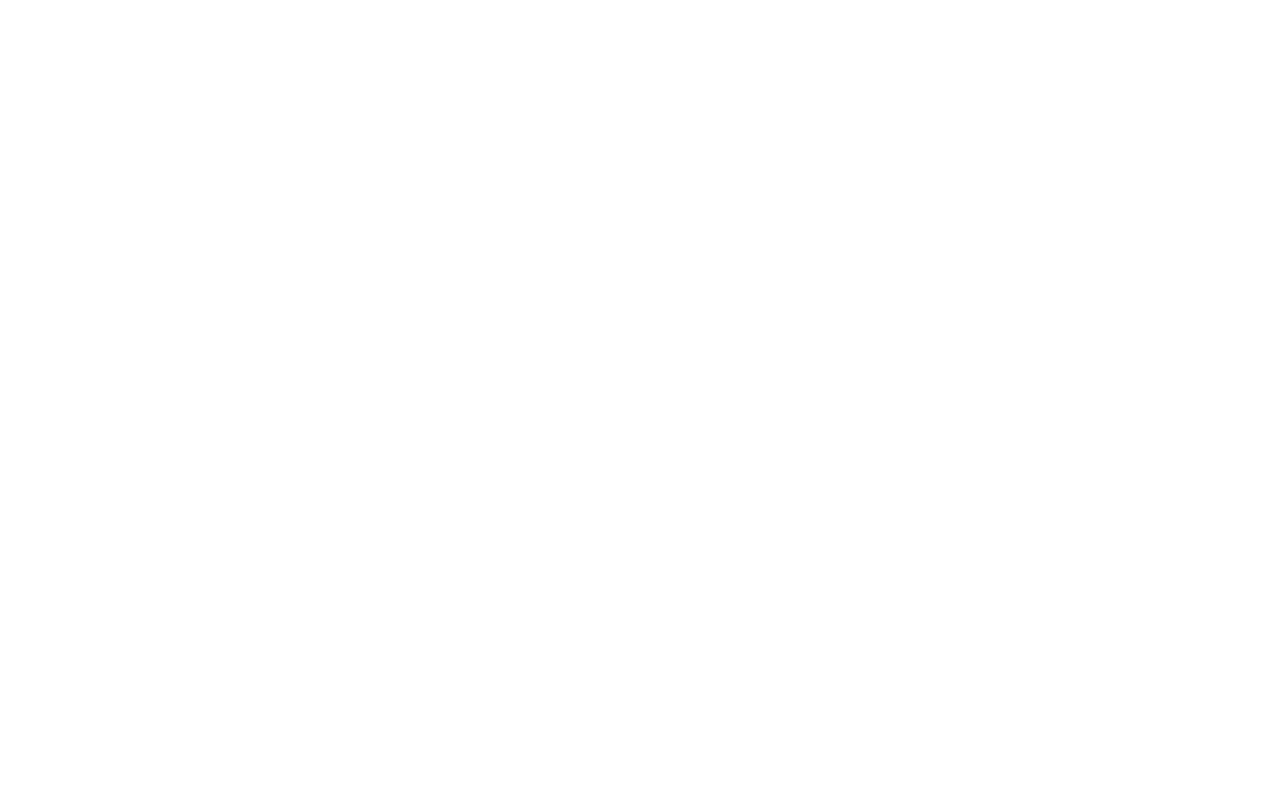
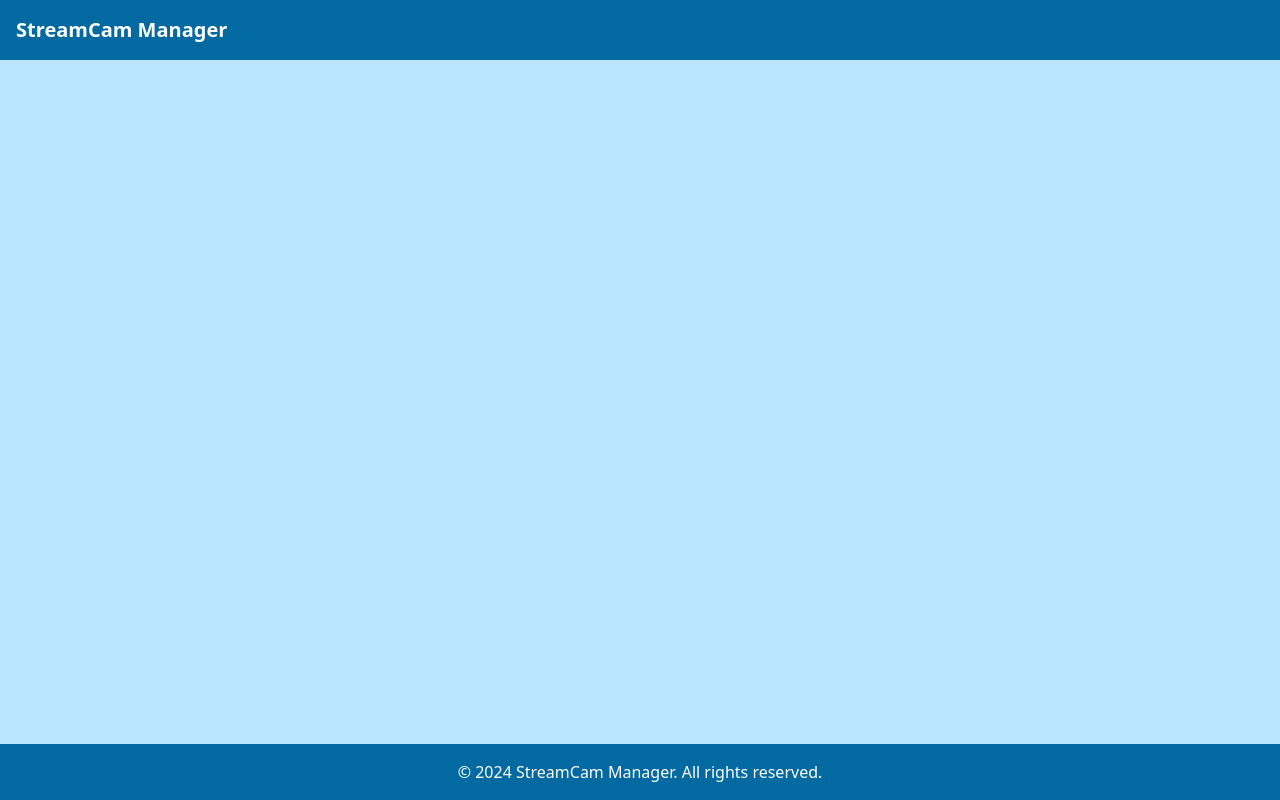
Before and after one commit to fsystemweb/cameras-stream, an Angular app: page / in a window 1280 px wide. Built offline with nearby package versions, Linux system fonts and the light colour scheme.

Commit message:
add layout

```diff
--- a/src/app/app.component.html
+++ b/src/app/app.component.html
@@ -1 +1,3 @@
-<router-outlet />
+<app-layout>
+  <router-outlet />
+</app-layout>
--- a/src/app/app.component.ts
+++ b/src/app/app.component.ts
@@ -1,13 +1,13 @@
 import { Component } from '@angular/core';
 import { RouterOutlet } from '@angular/router';
+import { LayoutComponent } from './core/components/layout/layout.component';
 
 @Component({
   selector: 'app-root',
   standalone: true,
-  imports: [RouterOutlet],
+  imports: [RouterOutlet, LayoutComponent],
   templateUrl: './app.component.html',
-  styleUrl: './app.component.scss',
 })
 export class AppComponent {
-  title = 'cameras-stream';
+  title = 'StreamCam Manager';
 }
--- /dev/null
+++ b/src/app/core/components/footer/footer.component.html
@@ -0,0 +1,5 @@
+<footer class="bg-sky-700 p-4 text-white">
+  <div class="container mx-auto text-center">
+    <p>&copy; {{ footer }}</p>
+  </div>
+</footer>
--- /dev/null
+++ b/src/app/core/components/footer/footer.component.ts
@@ -0,0 +1,10 @@
+import { Component } from '@angular/core';
+
+@Component({
+  selector: 'app-footer',
+  standalone: true,
+  templateUrl: './footer.component.html',
+})
+export class FooterComponent {
+  footer = '2024 StreamCam Manager. All rights reserved.';
+}
--- /dev/null
+++ b/src/app/core/components/header/header.component.html
@@ -0,0 +1,5 @@
+<header class="bg-sky-700 p-4 text-white">
+  <div class="container mx-auto flex items-center justify-between">
+    <h1 class="text-xl font-bold">{{ title }}</h1>
+  </div>
+</header>
--- /dev/null
+++ b/src/app/core/components/header/header.component.ts
@@ -0,0 +1,10 @@
+import { Component } from '@angular/core';
+
+@Component({
+  selector: 'app-header',
+  standalone: true,
+  templateUrl: './header.component.html',
+})
+export class HeaderComponent {
+  title = 'StreamCam Manager';
+}
--- /dev/null
+++ b/src/app/core/components/layout/layout.component.html
@@ -0,0 +1,7 @@
+<body class="flex h-screen flex-col bg-sky-200 font-sans text-gray-200">
+  <app-header />
+  <div class="container mx-auto grow bg-sky-200 p-4">
+    <ng-content></ng-content>
+  </div>
+  <app-footer />
+</body>
--- /dev/null
+++ b/src/app/core/components/layout/layout.component.ts
@@ -0,0 +1,13 @@
+import { Component } from '@angular/core';
+import { HeaderComponent } from '../header/header.component';
+import { FooterComponent } from '../footer/footer.component';
+
+@Component({
+  selector: 'app-layout',
+  standalone: true,
+  templateUrl: './layout.component.html',
+  imports: [HeaderComponent, FooterComponent],
+})
+export class LayoutComponent {
+  title = 'cameras-stream';
+}
--- /dev/null
+++ b/src/environments/environment.interface.ts
@@ -0,0 +1,3 @@
+export interface EnvInterface {
+  production: boolean;
+}
--- /dev/null
+++ b/src/environments/environment.ts
@@ -0,0 +1,5 @@
+import { EnvInterface } from './environment.interface';
+
+export const environment: EnvInterface = {
+  production: false,
+};
```
Also changed, not shown: src/app/app.component.scss (deleted).
